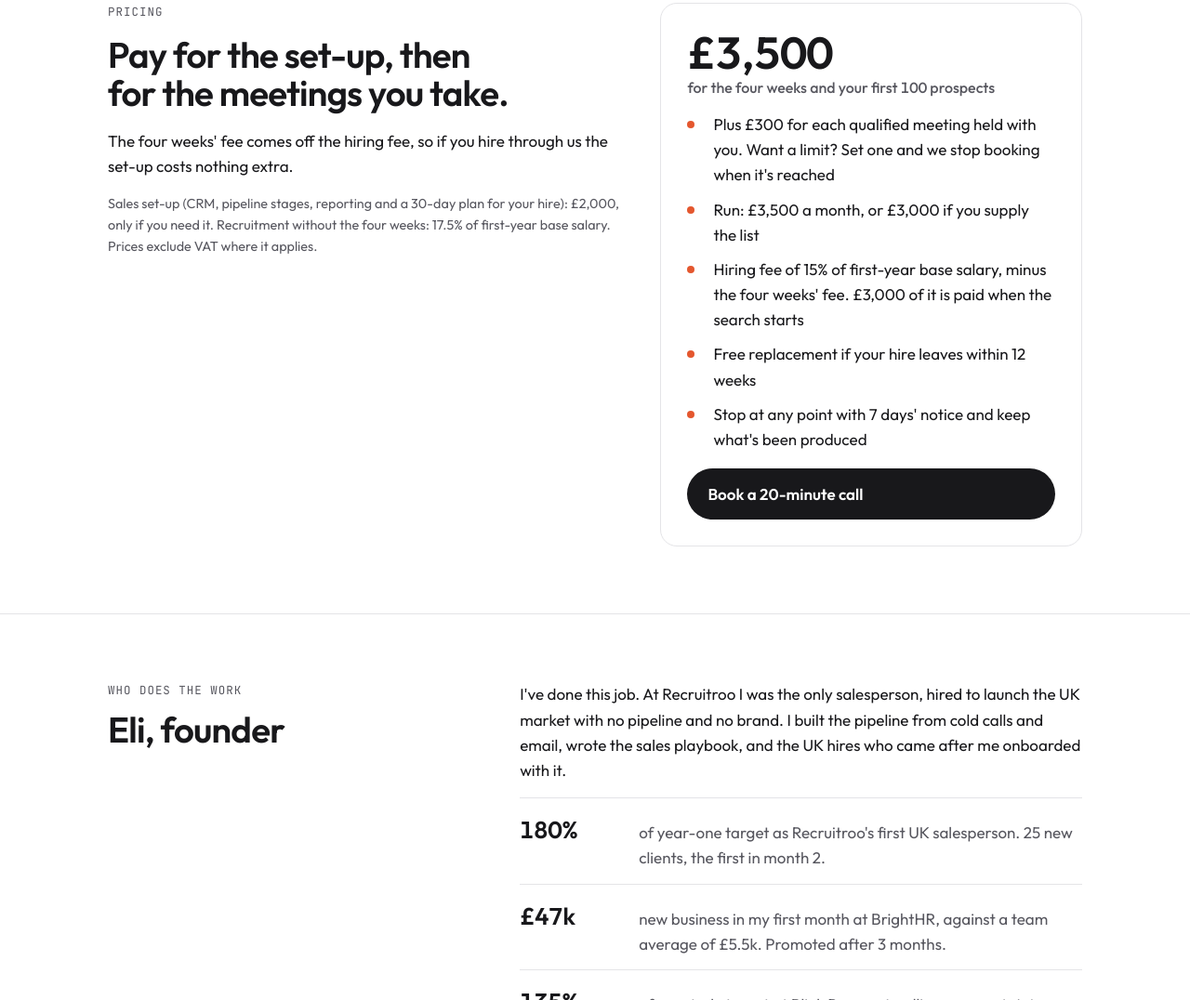
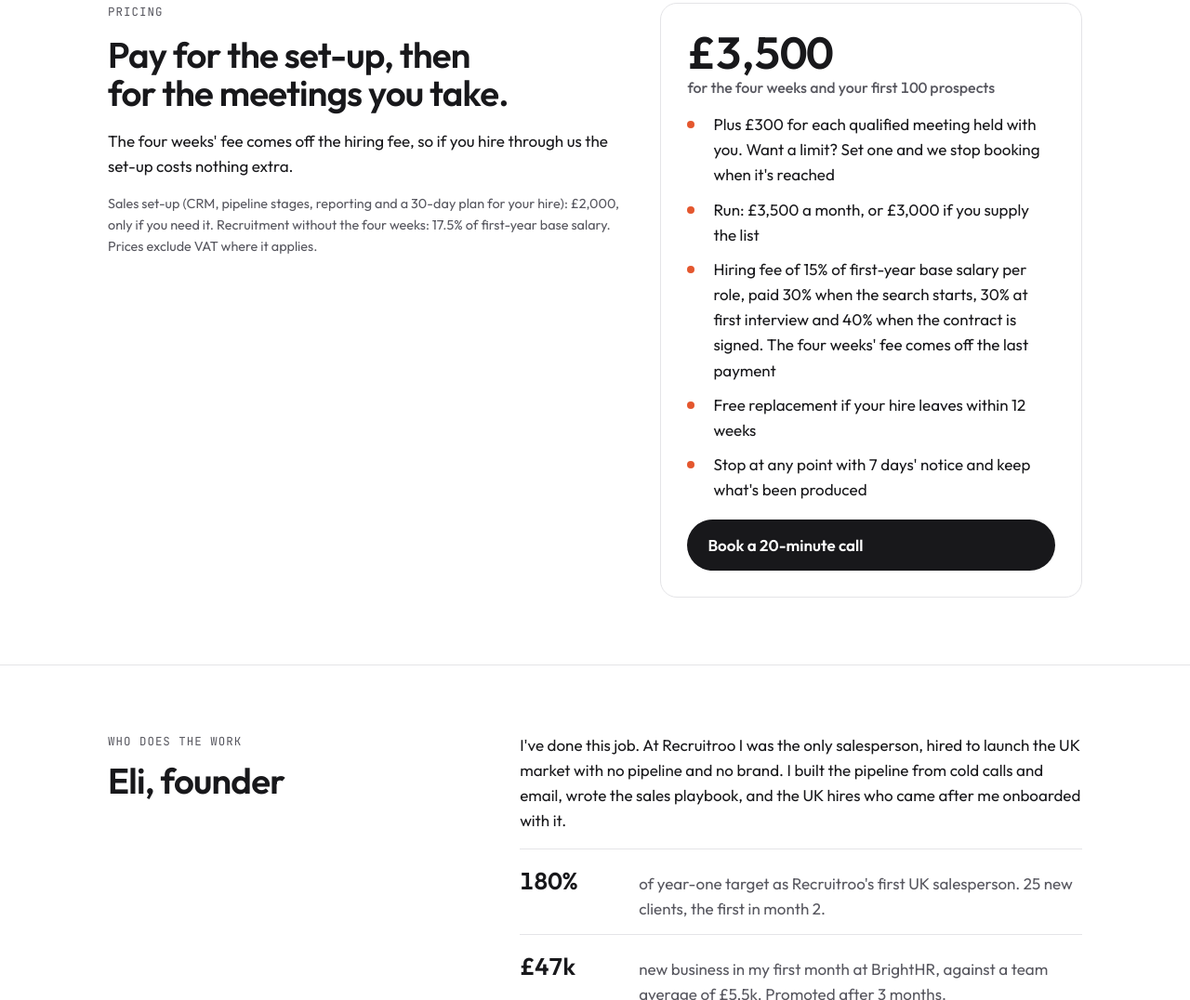
Before and after one commit to elikhodes96/foundingseat-site, a plain HTML site: page index.html in a window 1280 px wide. Shown: the part 3569-4645 px from the top of the page at 93% size. Drawn offline with Linux system fonts and the light colour scheme.

Commit message:
Hiring fee in three stages: 30% search start, 30% first interview, 40% contract signed
Co-Authored-By: Claude Opus 5.5 <noreply@anthropic.com>
Claude-Session: https://claude.ai/code/session_01MQvgqY3D6TWcosjL4ZNQks

```diff
--- a/index.html
+++ b/index.html
@@ -338,7 +338,7 @@ details h3 { color: var(--ink); font-size: 1rem; }
         <ul class="terms">
           <li><span>Plus &pound;300 for each qualified meeting held with you. Want a limit? Set one and we stop booking when it's reached</span></li>
           <li><span>Run: &pound;3,500 a month, or &pound;3,000 if you supply the list</span></li>
-          <li><span>Hiring fee of 15% of first-year base salary, minus the four weeks' fee. &pound;3,000 of it is paid when the search starts</span></li>
+          <li><span>Hiring fee of 15% of first-year base salary per role, paid 30% when the search starts, 30% at first interview and 40% when the contract is signed. The four weeks' fee comes off the last payment</span></li>
           <li><span>Free replacement if your hire leaves within 12 weeks</span></li>
           <li><span>Stop at any point with 7 days' notice and keep what's been produced</span></li>
         </ul>
```
